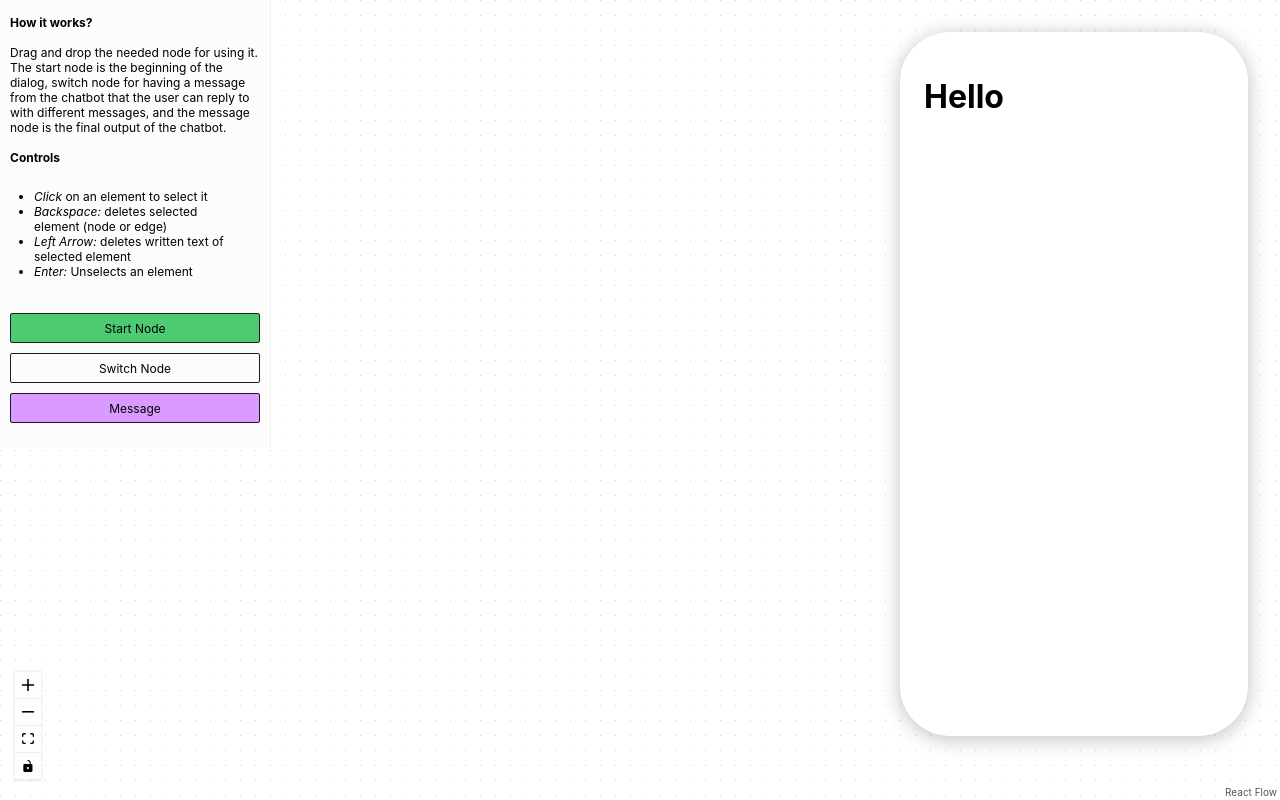
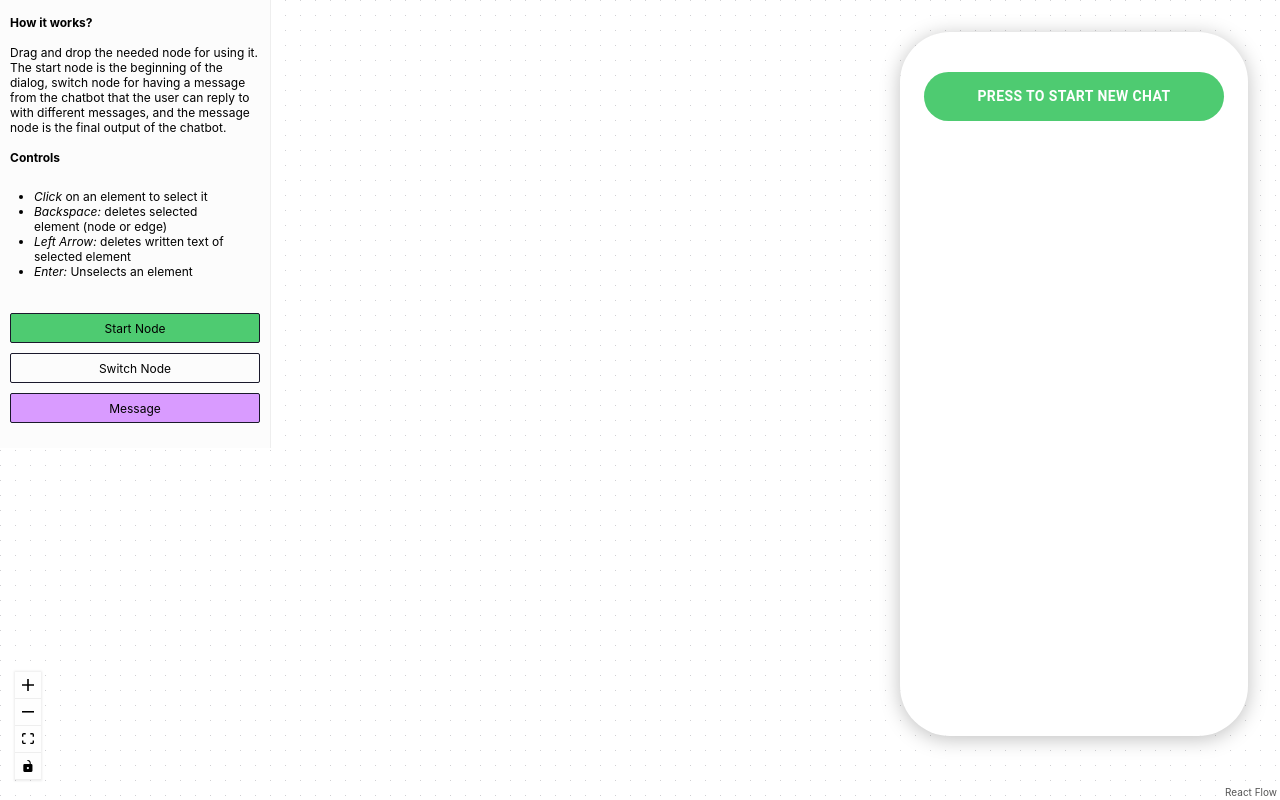
Before and after one commit to YoussefMohamedDiaa/chat-bot-maker, a React (Create React App) app: page / in a window 1280 px wide. Built offline with nearby package versions, Linux system fonts and the light colour scheme.

Commit message:
feat: Initial chat flow

```diff
--- a/package.json
+++ b/package.json
@@ -3,6 +3,7 @@
   "version": "0.1.0",
   "private": true,
   "dependencies": {
+    "@material-ui/core": "^4.11.4",
     "@testing-library/jest-dom": "^5.11.4",
     "@testing-library/react": "^11.1.0",
     "@testing-library/user-event": "^12.1.10",
--- a/src/App.css
+++ b/src/App.css
@@ -53,6 +53,7 @@
   height: calc(90vh - 64px);
   width: 15%;
   min-width: 300px;
+  max-width: 500px;
 
   margin: 32px;
   padding: 24px;
--- a/src/components/Canvas.js
+++ b/src/components/Canvas.js
@@ -9,7 +9,7 @@ import ReactFlow, {
 
 import Sidebar from './Sidebar'
 
-import './flow.css'
+import './Flow.css'
 import useEventListener from '../hooks/EventListener'
 import EditorContext from '../context/EditorContext'
 
@@ -108,8 +108,6 @@ const Canvas = () => {
         type === 'input' ? newNode.id : prevEditorContext.startNodeId,
       elements: prevEditorContext.elements.concat(newNode)
     }))
-
-    console.log(editorContext)
   }
 
   const updateInFocusElement = (key) => {
--- /dev/null
+++ b/src/components/Chat.css
@@ -0,0 +1,28 @@
+.chat-view {
+  display: flex;
+  flex-direction: column;
+  flex-wrap: nowrap;
+  font-weight: bold;
+  color: white;
+}
+
+.message {
+  margin-bottom: 24px;
+}
+
+.message-text {
+  padding-top: 12px;
+  padding-bottom: 12px;
+  padding-left: 16px;
+  padding-right: 16px;
+  width: fit-content;
+  max-width: min(360px, 100%);
+  border-radius: 12px;
+  background: #6bb7fd;
+  overflow-wrap: break-word;
+}
+
+.replies {
+  display: flex;
+  flex-wrap: wrap;
+}
--- a/src/components/Chat.js
+++ b/src/components/Chat.js
@@ -1,6 +1,9 @@
 import { useContext, useState } from 'react'
 import EditorContext from '../context/EditorContext'
 import ChatView from './ChatView'
+
+import './Chat.css'
+import '../App.css'
 
 function Chat() {
   const [editorContext, _] = useContext(EditorContext)
@@ -14,13 +17,23 @@ function Chat() {
   }
 
   const getNextNode = (currentNodeId, response) => {
-    const nextNodeIds = editorContext.elements.filter(
+    const edges = editorContext.elements.filter(
       (e) => e.source && e.source === currentNodeId && e.label === response
     )
-    return { id: nextNodeIds[0].id, text: nextNodeIds[0].label }
+    const nextNodeId = edges[0].target
+    const nextNode = editorContext.elements.find((e) => e.id === nextNodeId)
+    return { id: nextNodeId, text: nextNode.data.label }
   }
 
   const onChatStart = () => {
+    if (
+      !editorContext.startNodeId ||
+      editorContext.elements.findIndex(
+        (e) => e.id === editorContext.startNodeId
+      ) === -1
+    )
+      return
+
     const nextNode = getNextNode(editorContext.startNodeId, '')
     const nextNodeReplies = getPossibleReplies(nextNode.id)
     const newMessage = {
@@ -44,7 +57,6 @@ function Chat() {
       replies: nextNodeReplies,
       selectedReply: null
     }
-
     setCurrentNodeId(nextNode.id)
     setChatList([...chatList.slice(0, -1), updatedLastMessage, newMessage])
   }
--- a/src/components/ChatView.js
+++ b/src/components/ChatView.js
@@ -1,40 +1,39 @@
+import { Button, List, Paper } from '@material-ui/core'
 import React from 'react'
-
-const exampleChatList = [
-  {
-    text: 'How are you feeling today?',
-    replies: ['Good', 'So So', 'Bad'],
-    selectedReply: 'Good'
-  },
-  {
-    text: 'Ok Very nice',
-    replies: ['Thank You', 'Thanks'],
-    selectedReply: null
-  }
-]
-
-const otherExampleChatList = [
-  {
-    text: 'How are you feeling today?',
-    replies: ['Good', 'So So', 'Bad'],
-    selectedReply: 'Good'
-  },
-  {
-    text: 'Ok Very nice',
-    replies: ['Thank You', 'Thanks'],
-    selectedReply: 'Thanks'
-  },
-  {
-    text: 'Ok Very nice',
-    replies: null,
-    selectedReply: null
-  }
-]
-
-// onResponseClick(response: String) gets called when a user clicks a reply.
+import Message from './Message'
 
 const ChatView = ({ chatList, onResponseClick, onChatStart }) => {
-  return <h1>Hello</h1>
+  return (
+    <div className='chat-view'>
+      <List
+        style={{ maxHeight: 'calc(0.8 * (90vh - 64px));', overflow: 'auto' }}
+      >
+        {chatList.map((message, index) => (
+          <Message
+            key={index}
+            text={message.text}
+            replies={message.replies}
+            selectedReply={message.selectedReply}
+            onResponseClick={onResponseClick}
+          />
+        ))}
+      </List>
+      <Button
+        style={{
+          background: '#4ECB71',
+          borderRadius: 50,
+          color: '#ffffff',
+          padding: 16,
+          paddingTop: 12,
+          paddingBottom: 12,
+          fontWeight: 'bold'
+        }}
+        onClick={onChatStart}
+      >
+        {'Press to start new chat'}
+      </Button>
+    </div>
+  )
 }
 
 export default ChatView
--- /dev/null
+++ b/src/components/Message.js
@@ -0,0 +1,24 @@
+import { Chip } from '@material-ui/core'
+import React from 'react'
+
+const Message = ({ text, replies, selectedReply, onResponseClick }) => {
+  return (
+    <div className='message'>
+      <div className='message-text'>{text}</div>
+      <div className='replies'>
+        {replies.map((reply, index) => (
+          <Chip
+            key={index}
+            style={{ marginLeft: 12, marginTop: 12 }}
+            label={reply}
+            color={selectedReply !== reply ? 'default' : 'primary'}
+            disabled={selectedReply !== null}
+            onClick={() => onResponseClick(reply)}
+          />
+        ))}
+      </div>
+    </div>
+  )
+}
+
+export default Message
```
Also changed, not shown: 1 other file (tests, documents, lock files or other folders).
